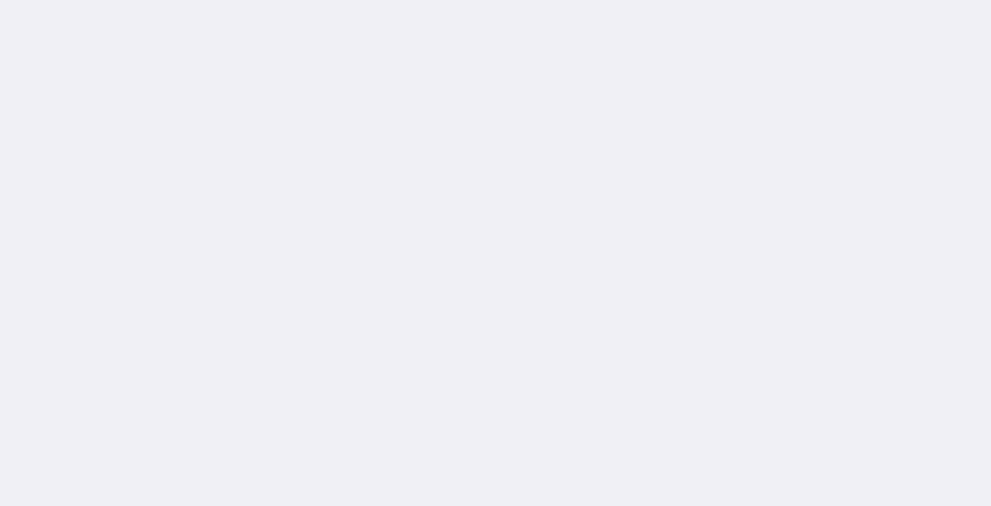
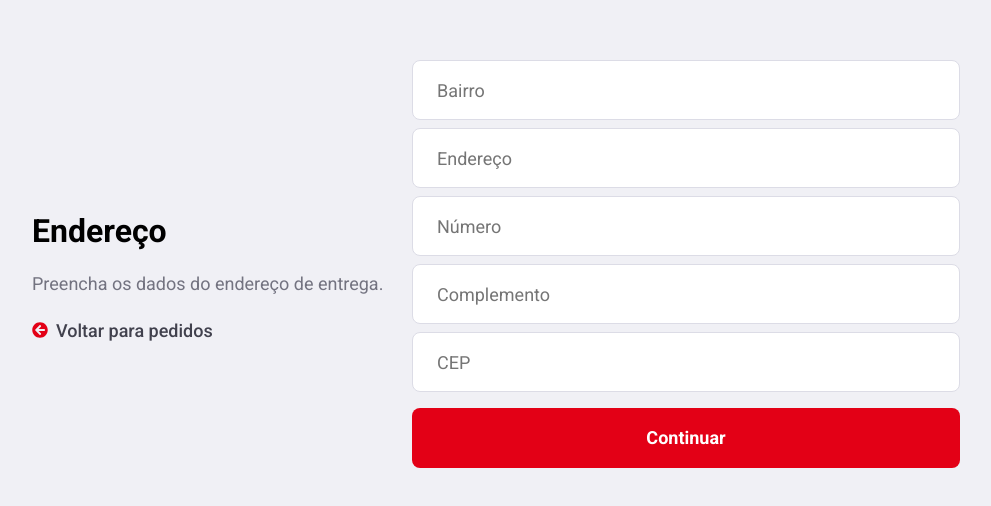
Before and after one commit to Matheus-Dias1/oba-site-dev, a React (Create React App) app in the folder frontend/: page /panel/purchases/new/address in a window 1280 px wide. Shown: the part 140-646 px from the top of the page, without its empty margins (144-1135 px from the left). Built offline with nearby package versions, Linux system fonts and the light colour scheme.

Commit message:
newAddress done

```diff
--- a/frontend/src/pages/EditProduct/index.js
+++ b/frontend/src/pages/EditProduct/index.js
@@ -7,7 +7,7 @@ import api from '../../services/api';
 import './styles.css';
 
 
-export default function NewProduct() {
+export default function EditProduct() {
 
     const history = useHistory();
     const [id, setId] = useState('');
--- /dev/null
+++ b/frontend/src/pages/NewPurchase/NewAddress/index.js
@@ -0,0 +1,110 @@
+import React, { useState } from 'react';
+import { Link, useHistory} from 'react-router-dom';
+import { FaArrowCircleLeft } from 'react-icons/fa';
+
+
+import './styles.css';
+
+
+export default function NewAddress() {
+
+    const [street, setStreet] = useState('');
+    const [number, setNumber] = useState('')
+    const [complement, setComplement] = useState('');
+    const [neighborhood, setNeighborhood] = useState('');
+    const [zip_code, setZip_code] = useState('');
+    const history = useHistory();
+
+    async function handleAddToCart(e) {
+        e.preventDefault();
+        const data = {
+            addressData: {
+                street: street,
+                number: number,
+                complement: complement,
+                neighborhood: neighborhood,
+                zip_code: zip_code
+            }
+        };
+
+        localStorage.setItem('addressData', data);
+        history.push('/panel/purchase/new/finalize');
+    }
+
+    return (
+        <div className="newAddress-container">
+            <div className="content">
+                <section>
+                    <h1>Endereço</h1>
+                    <p>Preencha os dados do endereço de entrega.</p>
+                    <Link className="back-link" to="/panel/purchases">
+                        <FaArrowCircleLeft size={16} color="E30016" />
+                        Voltar para pedidos
+                    </Link>
+                </section>
+                <div>
+                    <form onSubmit={handleAddToCart}>
+                        <input
+                            placeholder="Bairro"
+                            value={neighborhood}
+                            onChange={e => setNeighborhood(e.target.value)}
+                            required
+                            onInvalid={function (e) {
+                                e.target.setCustomValidity("Digite o bairro.");
+                            }}
+                            onInput={function (e) {
+                                e.target.setCustomValidity("");
+                            }}
+                        />
+                        <input
+                            placeholder="Endereço"
+                            value={street}
+                            onChange={e => setStreet(e.target.value)}
+                            required
+                            onInvalid={function (e) {
+                                e.target.setCustomValidity("Digite o endereço.");
+                            }}
+                            onInput={function (e) {
+                                e.target.setCustomValidity("");
+                            }}
+                        />
+                        <input
+                            placeholder="Número"
+                            value={number}
+                            onChange={e => setNumber(e.target.value)}
+                            required
+                            onInvalid={function (e) {
+                                e.target.setCustomValidity("Digite o número do local de entrega.");
+                            }}
+                            onInput={function (e) {
+                                e.target.setCustomValidity("");
+                            }}
+                        />
+                        <input
+                            placeholder="Complemento"
+                            value={complement}
+                            onChange={e => setComplement(e.target.value)}
+                        />
+                        <div className="zipcodeField">
+                            <input
+                                placeholder="CEP"
+                                value={zip_code}
+                                onChange={e => setZip_code(e.target.value)}
+                                required
+                                onInvalid={function (e) {
+                                    e.target.setCustomValidity("Digite o CEP");
+                                }}
+                                onInput={function (e) {
+                                    e.target.setCustomValidity("");
+                                }}
+                            />
+                        </div>
+
+                        <button className="button" type="submit">Continuar</button>
+                    </form>
+
+                </div>
+            </div>
+        </div>
+    );
+}
--- /dev/null
+++ b/frontend/src/pages/NewPurchase/NewAddress/styles.css
@@ -0,0 +1,82 @@
+.newAddress-container{
+    width: 100%;
+    max-width: 1120px;
+    height: 100vh;
+    margin: 0 auto;
+
+    display: flex;
+    align-items: center;
+    justify-content: center;
+}
+
+.newAddress-container .content{
+    width: 100%;
+    padding: 96px;
+    background: #f0f0f5;
+    box-shadow: 0 0 100px rgba(0,0,0,0.1);
+    border-radius: 8px;
+
+    display: flex;
+    justify-content: space-between;
+    align-items: center;
+}
+
+.newAddress-container .content section{
+    width: 100%;
+    max-width: 380px;
+}
+
+.newAddress-container .content section h1{
+    margin: 32px 0 18px;
+    font-size: 32px;
+}
+
+.newAddress-container .content section p{
+    font-size: 18px;
+    color: #737380;
+    line-height: 32px;
+}
+
+.newAddress-container .content section form{
+    width: 100%;
+    max-width: 450px;
+}
+
+.newAddress-container .content form input, select, textarea, .valueText{
+    margin-top: 8px;
+}
+
+.newAddress-container .content .selectProduct{
+    width: 40%;
+}
+
+.newAddress-container .content .inputAmount{
+    width: 35%;
+}
+
+.newAddress-container .content .selectUnit{
+    width: 100px;
+}
+
+.newAddress-container .content .formCell, .buttons, .valueText{
+    display: flex;
+    justify-content: space-between;
+}
+.newAddress-container .valueText strong{
+    color: #41414d;
+    font-size: 15px;
+}
+
+.newAddress-container .content .buttons button+button{
+    margin-left: 25px;
+}
+
+.newAddress-container .errorText{
+    text-align: center;
+    font-weight: 500;
+    color: #fff;
+    font-size: 20px;
+    background-color: #E30016;
+    border-radius: 4px;
+    padding: 2px 2px;
+}
--- a/frontend/src/pages/NewPurchase/NewShoppingCart/index.js
+++ b/frontend/src/pages/NewPurchase/NewShoppingCart/index.js
@@ -7,7 +7,7 @@ import './styles.css';
 import api from '../../../services/api';
 
 
-export default function Register() {
+export default function NewShoppingCart() {
 
     const history = useHistory();
     try {
@@ -28,10 +28,10 @@ export default function Register() {
     useEffect(() => {
 
         api.delete('shopping_carts', {
-            headers:{
+            headers: {
                 authorization: parseInt(userId)
             }
-        }).then();
+        });
 
         api.get('products').then(response => {
             setProducts(response.data);
@@ -50,8 +50,12 @@ export default function Register() {
 
 
     async function handleAddToCart(e) {
+        e.preventDefault();
+        if (selectedUnit === 'UN' && amount.includes(',')){
+            alert('Não é possível comprar frações de produtos unitários.');
+            return;
+        }
 
-        e.preventDefault();
         const data = {
             "id_product": parseInt(selectedId),
             "amount": parseFloat(amount.replace(',', '.')),
@@ -59,7 +63,7 @@ export default function Register() {
             "observation": observation,
 
         };
-        try{
+        try {
             const res = await api.post('/shopping_carts', data, {
                 headers: {
                     authorization: userId
@@ -69,17 +73,19 @@ export default function Register() {
             setTotalValue(totalValue + res.data.value);
             setAmount('');
             setObservation('');
-        } catch(err){
+        } catch (err) {
             alert('Erro, confira os dados e tente novamente');
         }
     }
 
     function toNewAddress() {
+        localStorage.setItem('cartValue', totalValue);
         history.push('/panel/purchases/new/address');
     }
 
     function handleValueChange(e) {
-        setAmount(e.target.value);
+        if (selectedUnit === 'UN') setAmount(e.target.value.replace(',', ''));
+        else setAmount(e.target.value);
     }
     return (
         <div className="addToCart-container">
@@ -93,7 +99,7 @@ export default function Register() {
                     </Link>
                 </section>
                 <div>
-                    <form onSubmit={handleAddToCart}>
+                    <form>
                         <div className="formCell">
                             <select id="product" className="selectProduct" defaultValue="default" onChange={e => setSelectedId(e.target.value)}>
                                 <option value="default">Produto</option>
@@ -105,12 +111,7 @@ export default function Register() {
                                     })
                                 }
                             </select>
-                            <input
-                                className="inputAmount"
-                                placeholder="Quantidade"
-                                value={amount}
-                                onChange={e => handleValueChange(e)}
-                            />
+
                             {selectedId === 'default' && <select id="unit" disabled className="selectUnit" defaultValue="1" >
                                 <option value="1"></option>
                             </select>}
@@ -119,7 +120,12 @@ export default function Register() {
                                 <option value={products[findWithAttr(products, "id", parseInt(selectedId))].measurement_unit}>{products[findWithAttr(products, "id", parseInt(selectedId))].measurement_unit}</option>
                                 {products[findWithAttr(products, "id", parseInt(selectedId))].unit_price !== null && <option value="UN">UN</option>}
                             </select>}
-
+                            <input
+                                className="inputAmount"
+                                placeholder="Quantidade"
+                                value={amount}
+                                onChange={e => handleValueChange(e)}
+                            />
                         </div>
                         <textarea
                             placeholder="Observação sobre produto"
--- a/frontend/src/pages/PrintPurchases/index.js
+++ b/frontend/src/pages/PrintPurchases/index.js
@@ -8,7 +8,7 @@ import api from '../../services/api';
 import './styles.css';
 
 
-export default function PanelPurchases() {
+export default function PrintPurchases() {
     const [purchases, setPurchases] = useState([]);
     const history = useHistory();
 
--- a/frontend/src/pages/ViewPurchase/index.js
+++ b/frontend/src/pages/ViewPurchase/index.js
@@ -9,7 +9,7 @@ import './styles.css';
 import '../../global.css';
 
 
-export default function PanelPurchases() {
+export default function ViewPurchase() {
     const [items, setItems] = useState([]);
     const [client, setClient] = useState('');
     const [street, setStreet] = useState('');
--- a/frontend/src/routes.js
+++ b/frontend/src/routes.js
@@ -11,6 +11,7 @@ import EditProduct from './pages/EditProduct';
 import ViewPurchase from './pages/ViewPurchase';
 import PrintPurchases from './pages/PrintPurchases';
 import NewShoppingCart from './pages/NewPurchase/NewShoppingCart';
+import NewAddress from './pages/NewPurchase/NewAddress';
 
 
 
@@ -30,6 +31,7 @@ export default function Routes(){
                 <Route path= '/panel/purchases/view' component={ViewPurchase} />
                 <Route path= '/panel/purchases/print' component={PrintPurchases} />
                 <Route path= '/panel/purchases/new/products' component={NewShoppingCart} />
+                <Route path= '/panel/purchases/new/address' component={NewAddress} />
 
 
             </Switch>
```
Also changed, not shown: 1 other file (tests, documents, lock files or other folders).
